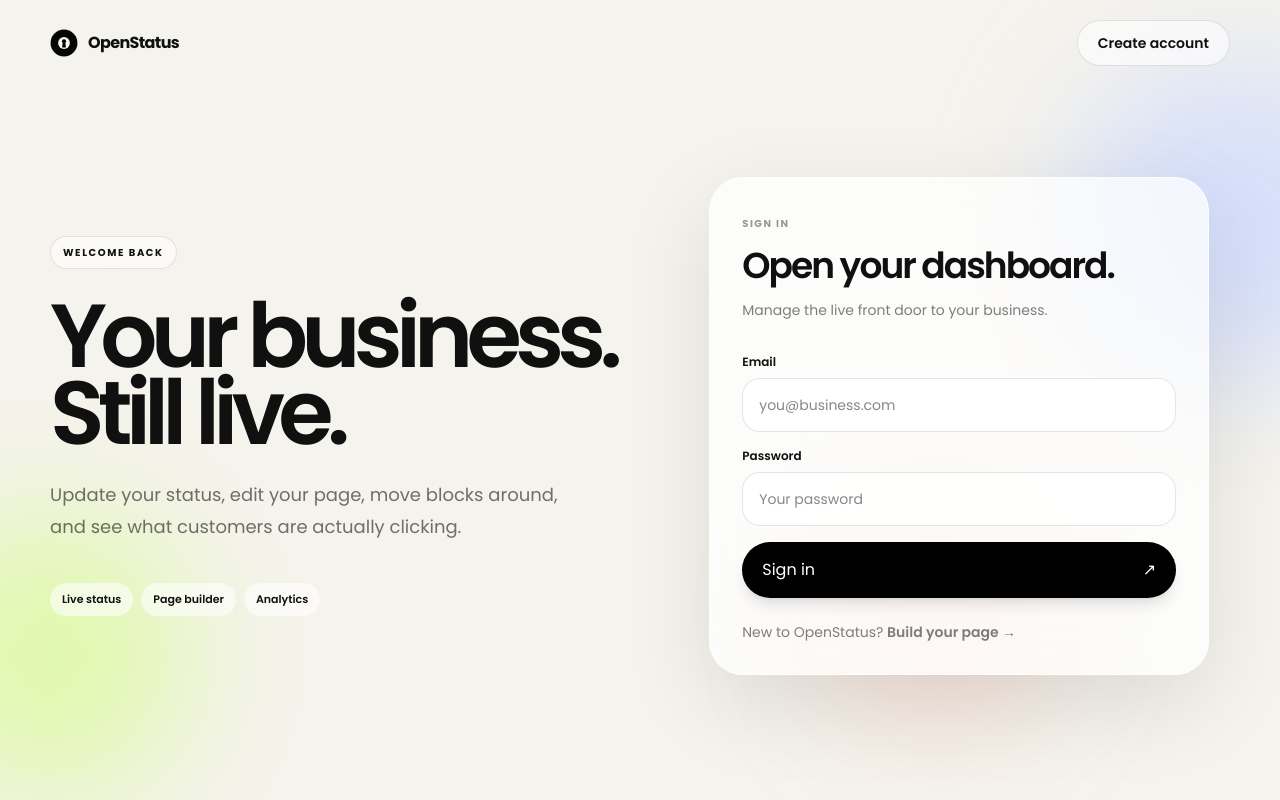
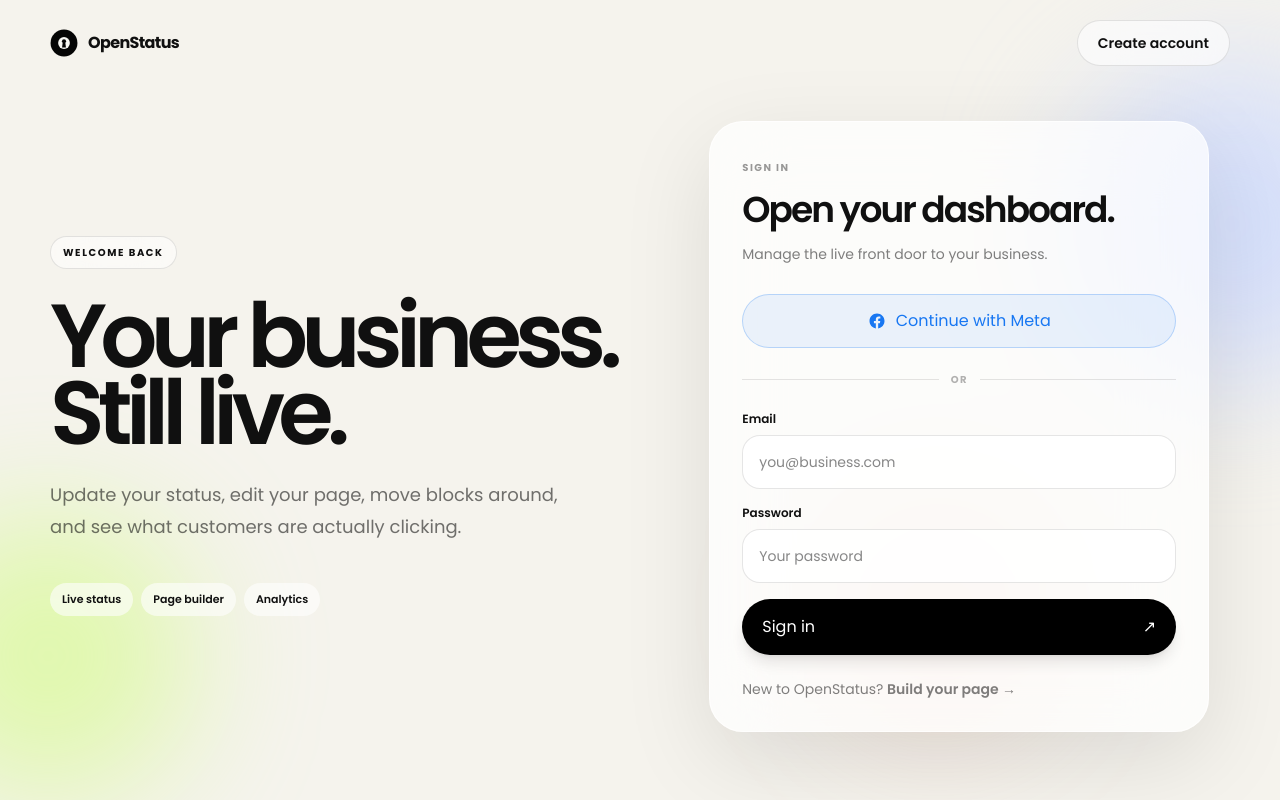
Before and after one commit to emmawest302-sketch/openstatus-web, a Next.js app: page /login in a window 1280 px wide. Built offline with nearby package versions, Linux system fonts and the light colour scheme; no server answers.

Commit message:
feat: add Meta OAuth sign-in to login page

```diff
--- a/src/app/login/page.tsx
+++ b/src/app/login/page.tsx
@@ -9,11 +9,20 @@ function Keyhole({ size = 28 }: { size?: number }) {
   return <svg viewBox="0 0 100 100" width={size} height={size} aria-hidden="true"><circle cx="50" cy="50" r="48" fill="#050505"/><circle cx="50" cy="50" r="21" fill="#F7F7F3"/><circle cx="50" cy="44" r="7.4" fill="#050505"/><path d="M45.2 50.2h9.6l2.2 16.3H43z" fill="#050505"/></svg>;
 }
 
+function MetaLogo() {
+  return (
+    <svg viewBox="0 0 24 24" width="18" height="18" fill="currentColor" aria-hidden="true">
+      <path d="M12 2C6.477 2 2 6.477 2 12c0 4.991 3.657 9.128 8.438 9.879V14.89h-2.54V12h2.54V9.797c0-2.506 1.492-3.89 3.777-3.89 1.094 0 2.238.195 2.238.195v2.46h-1.26c-1.243 0-1.63.771-1.63 1.562V12h2.773l-.443 2.89h-2.33v6.989C18.343 21.129 22 16.99 22 12c0-5.523-4.477-10-10-10z"/>
+    </svg>
+  );
+}
+
 export default function LoginPage() {
   const router = useRouter();
   const [email, setEmail] = useState('');
   const [password, setPassword] = useState('');
   const [loading, setLoading] = useState(false);
+  const [metaLoading, setMetaLoading] = useState(false);
   const [error, setError] = useState('');
 
   const handleLogin = async (event: React.FormEvent) => {
@@ -27,6 +36,21 @@ export default function LoginPage() {
       }
     } catch (caught) { setError(caught instanceof Error ? caught.message : 'Login failed'); }
     finally { setLoading(false); }
+  };
+
+  const handleMetaSignIn = async () => {
+    setMetaLoading(true); setError('');
+    try {
+      const { error: oauthError } = await supabase.auth.signInWithOAuth({
+        provider: 'facebook',
+        options: { redirectTo: `${window.location.origin}/auth/callback` },
+      });
+      if (oauthError) throw oauthError;
+      // browser will redirect — no need to setMetaLoading(false)
+    } catch (caught) {
+      setError(caught instanceof Error ? caught.message : 'Meta sign-in failed');
+      setMetaLoading(false);
+    }
   };
 
   return <main className="relative min-h-screen overflow-hidden bg-[#F5F3ED] text-[#101010]" style={{fontFamily:'var(--font-poppins)'}}>
@@ -51,7 +75,24 @@ export default function LoginPage() {
         <span className="text-[10px] font-bold tracking-[0.15em] text-black/40">SIGN IN</span>
         <h2 className="mt-3 text-4xl font-semibold tracking-[-0.055em]">Open your dashboard.</h2>
         <p className="mt-3 text-sm leading-6 text-black/50">Manage the live front door to your business.</p>
-        <form onSubmit={handleLogin} className="mt-8 space-y-4">
+
+        {/* Meta sign-in */}
+        <button
+          onClick={handleMetaSignIn}
+          disabled={metaLoading || loading}
+          className="mt-7 flex w-full items-center justify-center gap-2.5 rounded-full border border-[#1877F2]/25 bg-[#1877F2]/8 px-5 py-3.5 text-sm font-semibold text-[#1877F2] transition hover:bg-[#1877F2]/14 disabled:opacity-40"
+        >
+          <MetaLogo />
+          {metaLoading ? 'Opening Meta…' : 'Continue with Meta'}
+        </button>
+
+        <div className="my-6 flex items-center gap-3">
+          <div className="h-px flex-1 bg-black/10" />
+          <span className="text-[10px] font-bold tracking-[.12em] text-black/30">OR</span>
+          <div className="h-px flex-1 bg-black/10" />
+        </div>
+
+        <form onSubmit={handleLogin} className="space-y-4">
           <label className="block"><span className="mb-2 block text-xs font-semibold">Email</span><input type="email" autoComplete="email" value={email} onChange={(e)=>setEmail(e.target.value)} placeholder="you@business.com" className="w-full rounded-[18px] border border-black/10 bg-white/85 px-4 py-4 text-sm outline-none transition focus:border-black/30 focus:ring-4 focus:ring-[#CBD9FF]/40" required/></label>
           <label className="block"><span className="mb-2 block text-xs font-semibold">Password</span><input type="password" autoComplete="current-password" value={password} onChange={(e)=>setPassword(e.target.value)} placeholder="Your password" className="w-full rounded-[18px] border border-black/10 bg-white/85 px-4 py-4 text-sm outline-none transition focus:border-black/30 focus:ring-4 focus:ring-[#CBD9FF]/40" required/></label>
           {error ? <p className="rounded-[16px] bg-[#F8AE9D]/65 p-4 text-sm" role="alert">{error}</p> : null}
```
